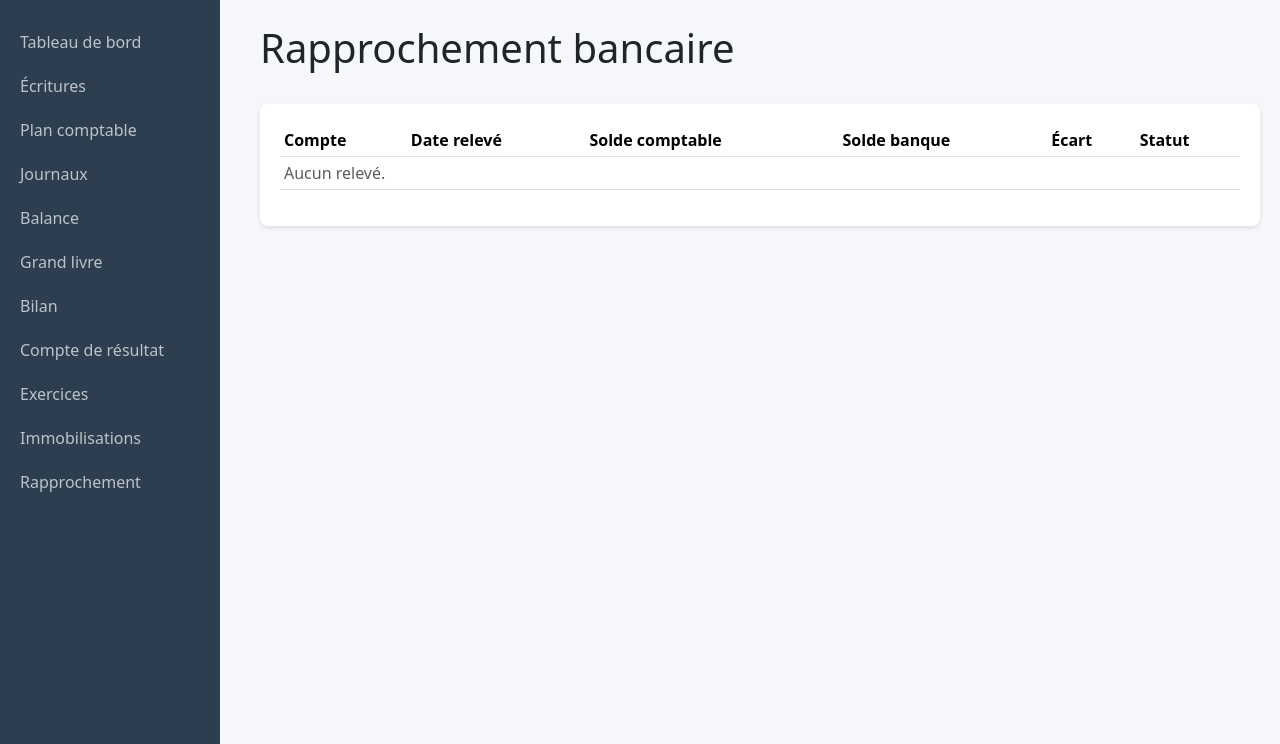
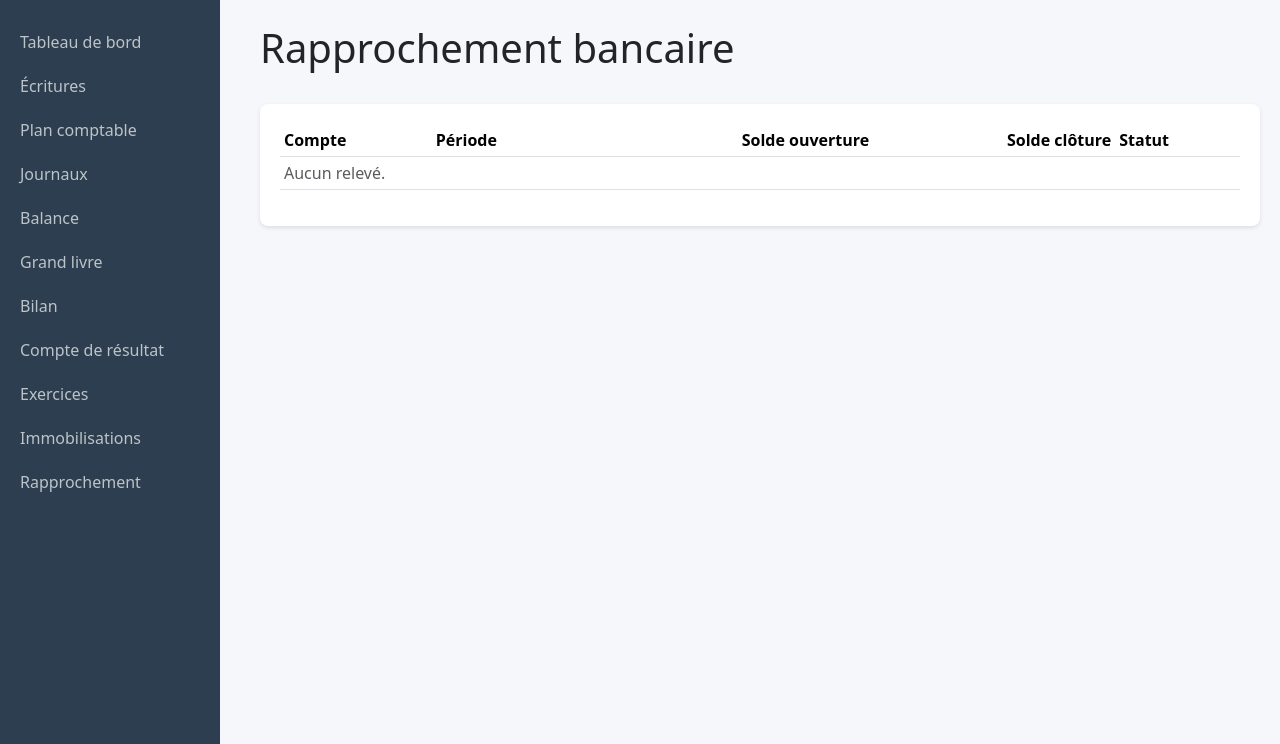
Before and after one commit to bahdev223/django-comptabilite-ohada, a Django app: template comptabilite_ohada/templates/comptabilite_ohada/rapprochement_list.html in a window 1280 px wide. Shown: the part 56-800 px from the top of the page. Run offline with Django 4.2, Linux system fonts and the light colour scheme; the template is opened without the code that fills it, so the values that code supplies are empty.

Commit message:
fix(templates): align reconciliation list with bank statement model

```diff
--- a/comptabilite_ohada/templates/comptabilite_ohada/rapprochement_list.html
+++ b/comptabilite_ohada/templates/comptabilite_ohada/rapprochement_list.html
@@ -10,25 +10,23 @@
             <thead>
                 <tr>
                     <th>Compte</th>
-                    <th>Date relev&eacute;</th>
-                    <th>Solde comptable</th>
-                    <th>Solde banque</th>
-                    <th>&Eacute;cart</th>
+                    <th>P&eacute;riode</th>
+                    <th class="text-end">Solde ouverture</th>
+                    <th class="text-end">Solde cl&ocirc;ture</th>
                     <th>Statut</th>
                 </tr>
             </thead>
             <tbody>
                 {% for releve in releves %}
                 <tr>
-                    <td>{{ releve.compte_bancaire }}</td>
-                    <td>{{ releve.date_releve|date:"d/m/Y" }}</td>
-                    <td class="text-end">{{ releve.solde_comptable|floatformat:2 }}</td>
-                    <td class="text-end">{{ releve.solde_banque|floatformat:2 }}</td>
-                    <td class="text-end">{{ releve.solde_comptable|add:releve.solde_banque|floatformat:2 }}</td>
-                    <td>{% if releve.rapproche %}<span class="badge bg-success">Rapproch&eacute;</span>{% else %}<span class="badge bg-warning">En cours</span>{% endif %}</td>
+                    <td><a href="{% url 'comptabilite:rapprochement_detail' releve.pk %}">{{ releve.compte_comptable_code }}</a></td>
+                    <td>{{ releve.date_debut|date:"d/m/Y" }} &rarr; {{ releve.date_fin|date:"d/m/Y" }}</td>
+                    <td class="text-end">{{ releve.solde_ouverture|floatformat:2 }}</td>
+                    <td class="text-end">{{ releve.solde_cloture|floatformat:2 }}</td>
+                    <td>{{ releve.get_statut_display }}</td>
                 </tr>
                 {% empty %}
-                <tr><td colspan="6" class="text-muted">Aucun relev&eacute;.</td></tr>
+                <tr><td colspan="5" class="text-muted">Aucun relev&eacute;.</td></tr>
                 {% endfor %}
             </tbody>
         </table>
```
